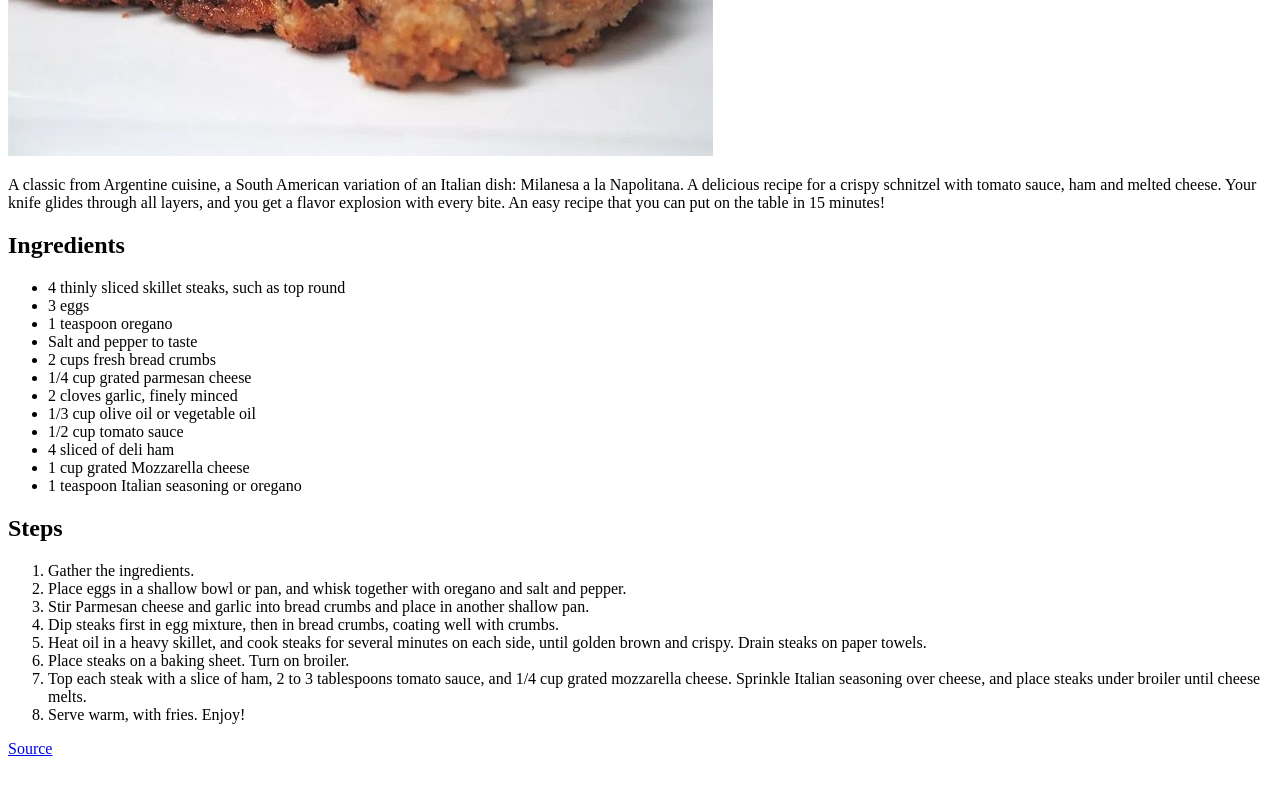
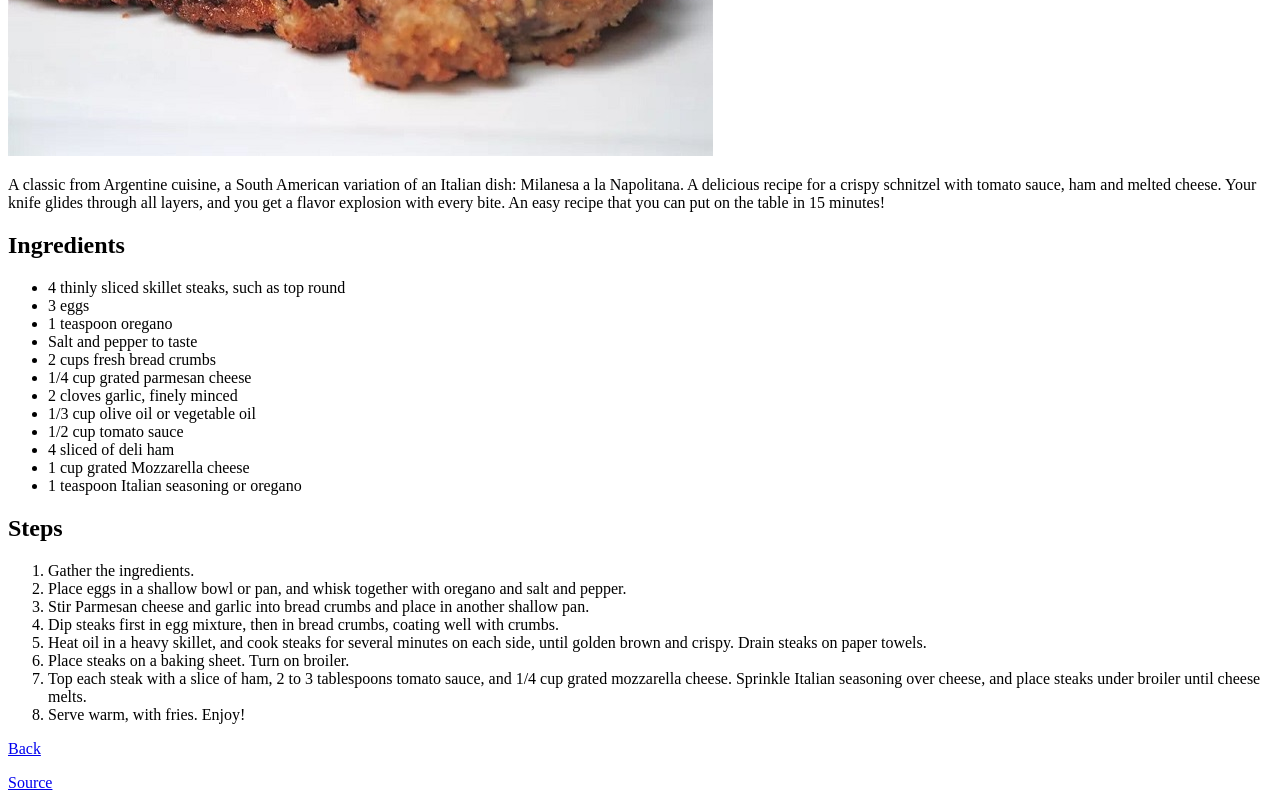
Before and after one commit to Clonosaurio/odin-recipes, a plain HTML site: page recipes/napolitana.html in a window 1280 px wide. Shown: the part 463-1263 px from the top of the page. Before the commit the page ends 1229 px from the top, so only its background shows below. Drawn offline with Linux system fonts and the light colour scheme.

Commit message:
added back link to napolitana.html

```diff
--- a/recipes/napolitana.html
+++ b/recipes/napolitana.html
@@ -41,7 +41,7 @@
             cheese melts.</li>
             <li>Serve warm, with fries. Enjoy!</li>
         </ol>
-
+        <p><a href="../index.html">Back</p>
         <a href="https://www.thespruceeats.com/milanesa-napolitana-argentinian-fried-steak-3029473" target="_blank">Source</a>
     </body>
 </html>
```
